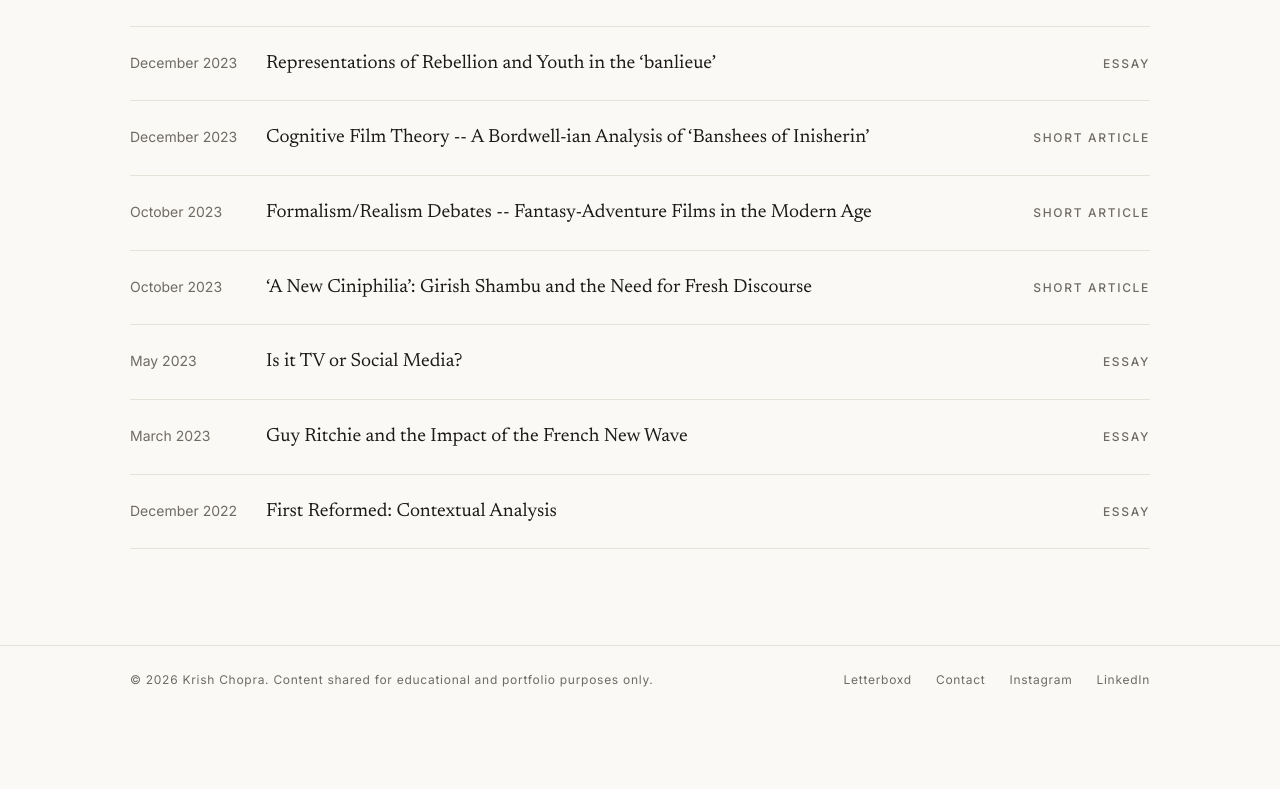
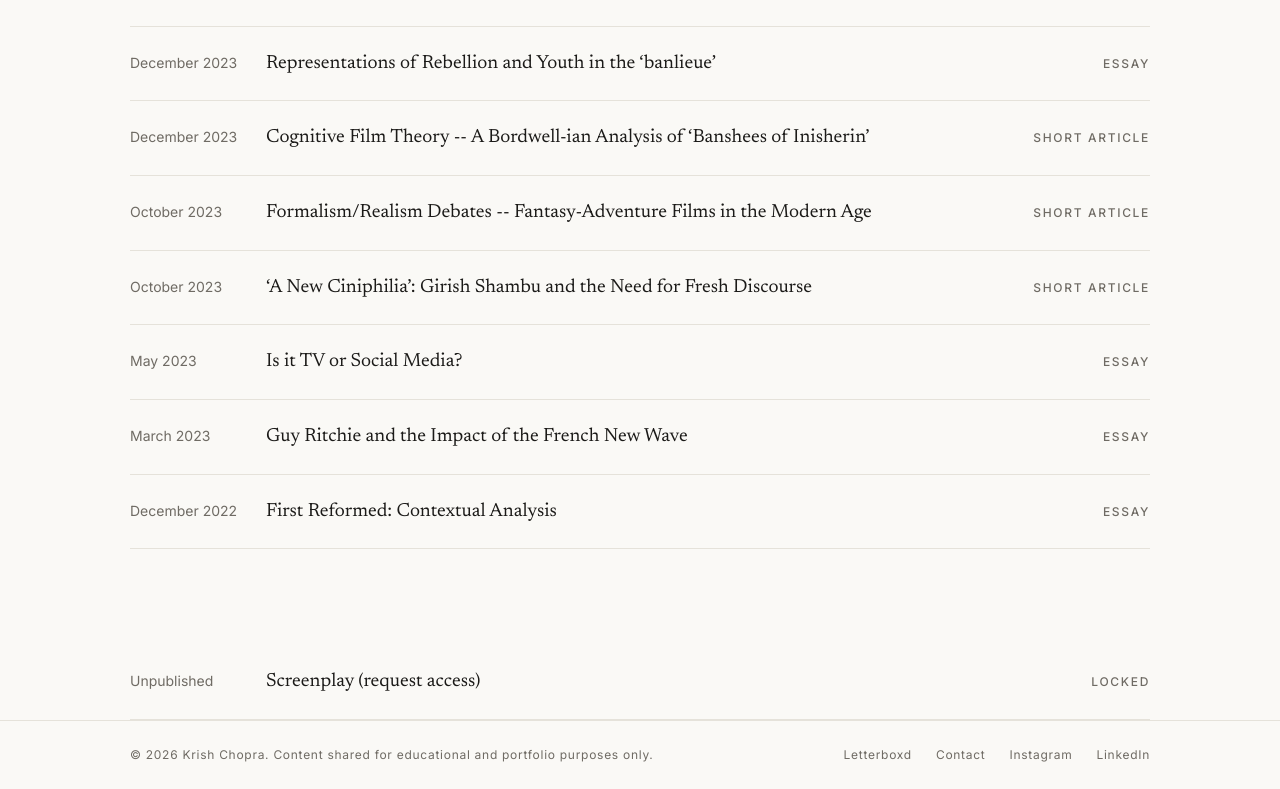
Before and after one commit to KrishChopra04/krish-portfolio, a Next.js app: page /writing in a window 1280 px wide. Shown: the part 1951-2740 px from the top of the page. Before the commit the page ends 2666 px from the top, so only its background shows below. Built offline with nearby package versions, Linux system fonts and the light colour scheme.

Commit message:
Update page.tsx

```diff
--- a/app/writing/page.tsx
+++ b/app/writing/page.tsx
@@ -1,4 +1,5 @@
 import type { Metadata } from 'next'
+import Link from 'next/link'
 import WritingList from '@/components/WritingList'
 
 export const metadata: Metadata = {
@@ -16,6 +17,12 @@ export default function Writing() {
       </header>
 
       <WritingList />
+
+      <Link href="screenplay" className="work-row">
+        <span className="meta">Unpublished</span>
+        <span className="work-row-title">Screenplay (request access)</span>
+        <span className="label">Locked</span>
+      </Link>
     </div>
   )
 }
```
